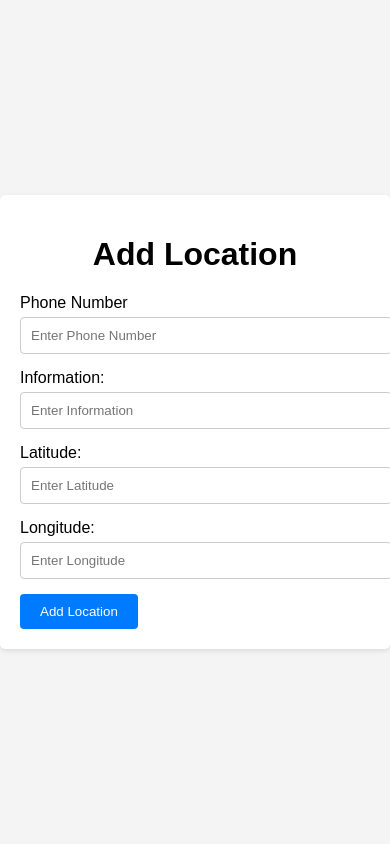
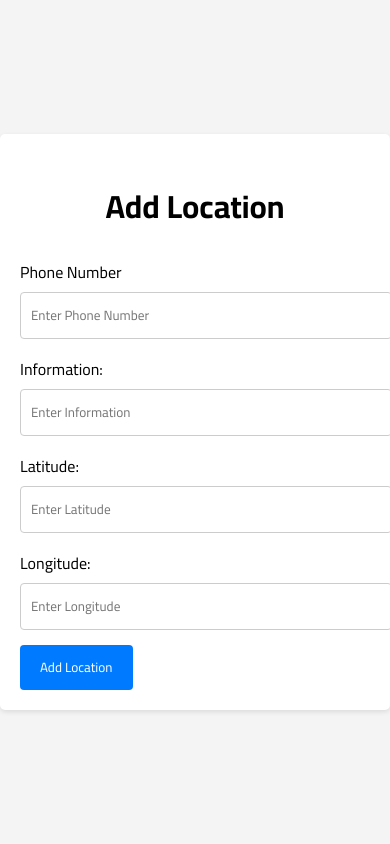
Before and after one commit to aymanelotfi/Earthquake_reporting, a Flask app: page /add_location_form in a window 390 px wide. Run offline with Flask 2, Linux system fonts and the light colour scheme.

Commit message:
fix: add fonts and some responsiveness

```diff
--- a/app.py
+++ b/app.py
@@ -71,7 +71,7 @@ def mapview():
         lat=30,
         lng=-8,
         markers=people_locations,
-        style="height:1200px;width:1200px;margin: auto;",
+        style="height:100vh;width:90%;margin: auto;",
         zoom=5,
     )
     return render_template("example.html", mymap=mymap, sndmap=sndmap)
--- a/templates/add_location_form.html
+++ b/templates/add_location_form.html
@@ -2,10 +2,16 @@
 <html>
 
 <head>
+	<link rel="preconnect" href="https://fonts.googleapis.com">
+	<link rel="preconnect" href="https://fonts.gstatic.com" crossorigin>
+	<link href="https://fonts.googleapis.com/css2?family=Cairo:wght@300;400;500;600;700;800&display=swap" rel="stylesheet">
     <title>Add Location</title>
     <style>
+		* {
+			font-family: Cairo, sans-serif;
+		}
         body {
-            font-family: Arial, sans-serif;
+            font-family: Cairo, sans-serif;
             margin: 0;
             padding: 0;
             background-color: #f4f4f4;
```
Also changed, not shown: templates/example.html (+9 -4 lines).
